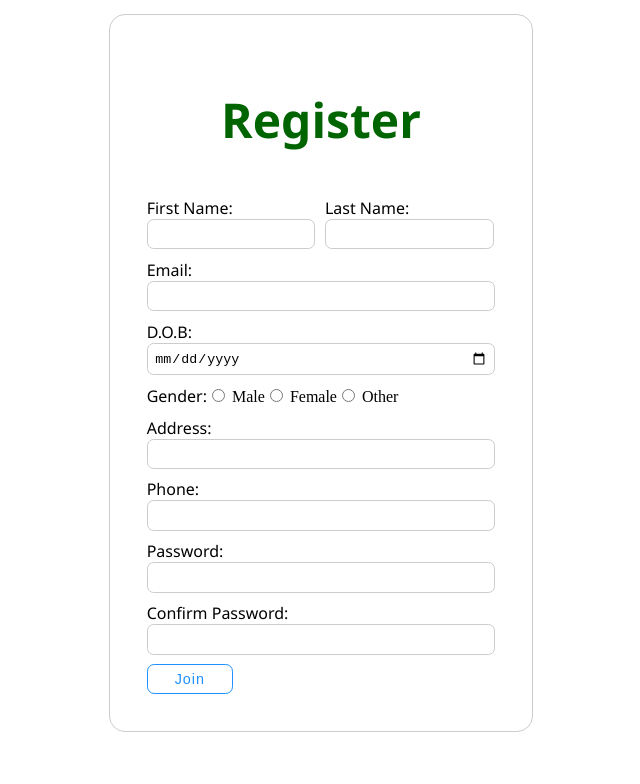
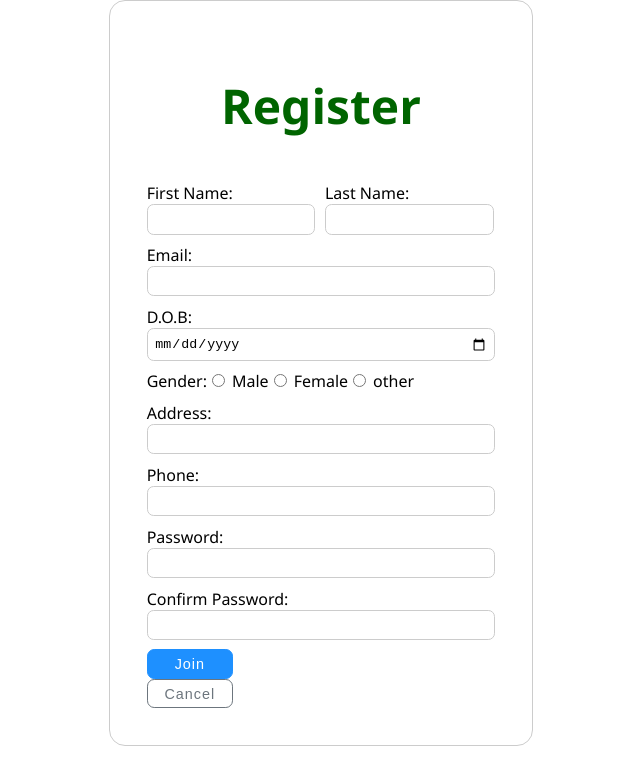
Before and after one commit to Swaraj-Deep/cloneFrontend, a Next.js app: page /register/user in a window 1280 px wide. Shown: the top 784 px of the page, without its empty margins (319-959 px from the left). Built offline with nearby package versions, Linux system fonts and the light colour scheme.

Commit message:
Add State

```diff
--- a/components/Registration/UserRegistration/UserRegistration.js
+++ b/components/Registration/UserRegistration/UserRegistration.js
@@ -1,6 +1,6 @@
 import Button from "../../../shared-components/Button";
 import Input from "../../../shared-components/Input";
-import { useState } from "react";
+import {useState} from "react";
 import Label from "../../../shared-components/Label";
 import styles from "./UserRegistration.module.css";
 
@@ -9,11 +9,17 @@ export default function UserRegistration(props) {
   const [lastName, setLastName] = useState("");
   const [email, setEmail] = useState("");
   const [dob, setDob] = useState("");
-  const [gender, setGender] = useState("");
+  const [gender, setGender] = useState("Male");
   const [address, setAddress] = useState("");
   const [phone, setPhone] = useState("");
   const [password, setPassword] = useState("");
   const [matchPassword, setMatchPassword] = useState("");
+
+  console.log("re render");
+  function handleSubmit(e) {
+    e.preventDefault();
+    console.log(gender);
+  }
 
   return (
     <div className={styles.formpage}>
@@ -21,120 +27,139 @@ export default function UserRegistration(props) {
         <div>
           <h2 className={styles.h2}>Register</h2>
         </div>
-
-        <div style={{ display: "flex" }}>
+        <form onSubmit={handleSubmit}>
+          <div style={{display: "flex"}}>
             <div className={styles.formElement}>
-            <Label text={"First Name:"} htmlFor={""} />
+              <Label text={"First Name:"} htmlFor={"firstName"}/>
               <Input
                 value={firstName}
                 onChange={(e) => setFirstName(e.target.value)}
                 type={"text"}
+                id={'firstName'}
                 size={"md"}
               />
             </div>
 
             <div className={styles.formElement}>
-            <Label text={"Last Name:"} htmlFor={""} />
+              <Label text={"Last Name:"} htmlFor={"lastName"}/>
               <Input
                 value={lastName}
                 onChange={(e) => setLastName(e.target.value)}
                 type={"text"}
                 size={"md"}
+                id={'lastName'}
               />
             </div>
           </div>
 
           <div className={styles.formElement}>
-          <Label text={"Email:"} htmlFor={""} />
+            <Label text={"Email:"} htmlFor={"email"}/>
             <Input
               value={email}
               onChange={(e) => setEmail(e.target.value)}
               type={"email"}
               size={"lg"}
+              id={"email"}
             />
           </div>
 
           <div className={styles.formElement}>
-          <Label text={"D.O.B:"} htmlFor={""} />
+            <Label text={"D.O.B:"} htmlFor={"dob"}/>
             <Input
               value={dob}
               onChange={(e) => setDob(e.target.value)}
               type={"date"}
               size={"lg"}
+              id={"dob"}
             />
           </div>
-        <div style={{ padding: "0.3em" }}>
-          <Label text={"Gender:"} htmlFor={""} />
-          <input
+          <div style={{padding: "0.3em"}}>
+            <Label text={"Gender:"}/>
+            <Input
               type="radio"
-            value="Male"
-            name="gender"
-            onChange={(e) => setGender(e.target.value)}
+              value={gender}
+              name={'gender'}
+              id={"male"}
+              onChange={(e) => setGender("Male")}
             />{" "}
-          Male
-          <input
+            <Label text={"Male"} htmlFor={'male'}/>
+            <Input
               type="radio"
-            value="Female"
-            name="gender"
-            onChange={(e) => setGender(e.target.value)}
+              value={gender}
+              name={"gender"}
+              id={"female"}
+              onChange={(e) => setGender("Female")}
             />{" "}
-          Female
-          <input
+            <Label text={"Female"} htmlFor={"female"}/>
+            <Input
               type="radio"
-            value="Other"
-            name="gender"
-            onChange={(e) => setGender(e.target.value)}
+              value={gender}
+              name={"gender"}
+              id={"other"}
+              onChange={(e) => setGender("Others")}
             />{" "}
-          Other
+            <Label text={"other"} htmlFor={"other"}/>
           </div>
 
           <div className={styles.formElement}>
-          <Label text={"Address:"} htmlFor={""} />
+            <Label text={"Address:"} htmlFor={"address"}/>
             <Input
               value={address}
               onChange={(e) => setAddress(e.target.value)}
               type={"text"}
               size={"lg"}
+              id={"address"}
             />
           </div>
 
           <div className={styles.formElement}>
-          <Label text={"Phone:"} htmlFor={""} />
+            <Label text={"Phone:"} htmlFor={"phone"}/>
             <Input
               value={phone}
               onChange={(e) => setPhone(e.target.value)}
               type={"text"}
               size={"lg"}
+              id={"phone"}
             />
           </div>
 
           <div className={styles.formElement}>
-          <Label text={"Password:"} htmlFor={""} />
+            <Label text={"Password:"} htmlFor={"password"}/>
             <Input
               value={password}
               onChange={(e) => setPassword(e.target.value)}
               type={"password"}
               size={"lg"}
+              id={"password"}
             />
           </div>
 
           <div className={styles.formElement}>
-          <Label text={"Confirm Password:"} htmlFor={""} />
+            <Label text={"Confirm Password:"} htmlFor={"confirmPassword"}/>
             <Input
               value={matchPassword}
               onChange={(e) => setMatchPassword(e.target.value)}
               type={"password"}
               size={"lg"}
+              id={"confirmPassword"}
             />
           </div>
           <div className={styles.formElement}>
             <Button
               text={"Join"}
-            type={"button"}
-            btnStyle={"primaryOutline"}
+              type={"submit"}
+              btnStyle={"primary"}
               onClick={() => console.log(firstName + " " + lastName)}
             />
+            <Button
+              text={"Cancel"}
+              type={"button"}
+              btnStyle={"secondaryOutline"}
+              onClick={() => console.log(firstName + " " + lastName, gender)}
+            />
           </div>
+        </form>
+
       </div>
     </div>
   );
--- a/shared-components/Input/Input.js
+++ b/shared-components/Input/Input.js
@@ -1,8 +1,12 @@
 import styles from './Input.module.css';
 
-export default function Input({size, type, value, onChange, onClick}) {
+export default function Input({size, type, value, onChange, onClick, id, name}) {
   return <>
     <input
-      className={`${styles.input} ${size === 'sm' ? styles.inputSmall : size === 'md' ? styles.inputMedium : size === 'lg' ? styles.inputLarge : styles.input}`} type={type} value={value} onChange={onChange} onClick={onClick}/>
+      className={`${styles.input} ${size === 'sm' ? styles.inputSmall : size === 'md' ? styles.inputMedium : size === 'lg' ? styles.inputLarge : styles.input}`}
+      type={type} value={value} onChange={onChange} onClick={onClick}
+      id={id}
+      name={name}
+    />
   </>
 }
```
Lines whose indentation alone changed are shown as unchanged.
